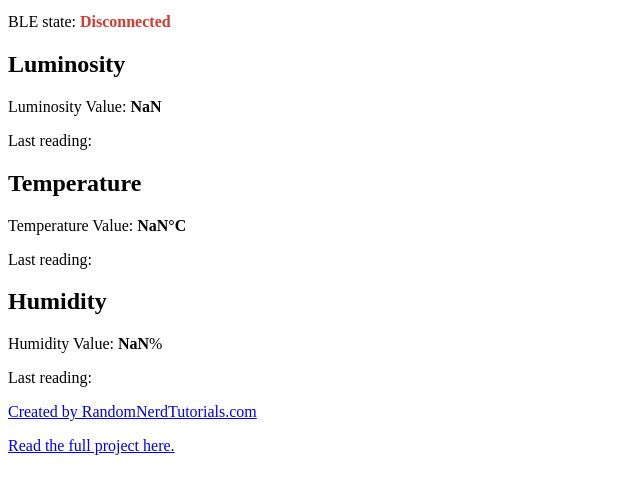
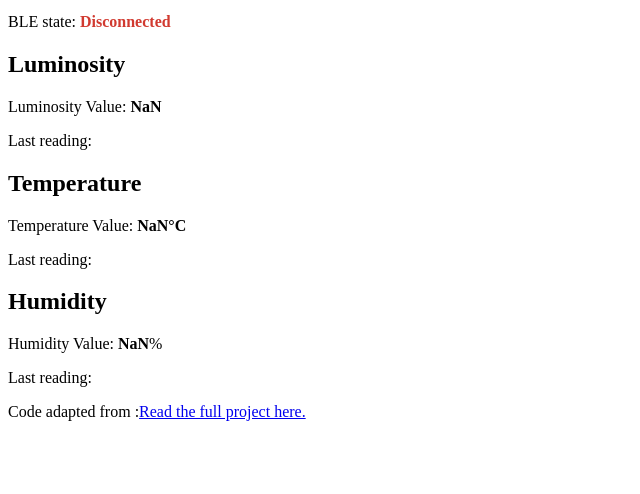
Before and after one commit to JorgenAerts/SensorBox, a plain HTML site: page index.html in a window 1280 px wide. Shown: the part 104-598 px from the top of the page, without its empty margins (0-640 px from the left). Drawn offline with Linux system fonts and the light colour scheme.

Commit message:
updated html

```diff
--- a/index.html
+++ b/index.html
@@ -23,8 +23,7 @@
     <p>Humidity Value: <strong><span id="humidityValue">NaN</span></strong>%</p>
     <p>Last reading: <span id="humidityTimestamp"></span></p>
 
-    <p><a href="https://randomnerdtutorials.com/">Created by RandomNerdTutorials.com</a></p>
-    <p><a href="https://RandomNerdTutorials.com/esp32-web-bluetooth/">Read the full project here.</a></p>
+    <p>Code adapted from :<a href="https://RandomNerdTutorials.com/esp32-web-bluetooth/">Read the full project here.</a></p>
 
     <script>
         // DOM Elements
```
